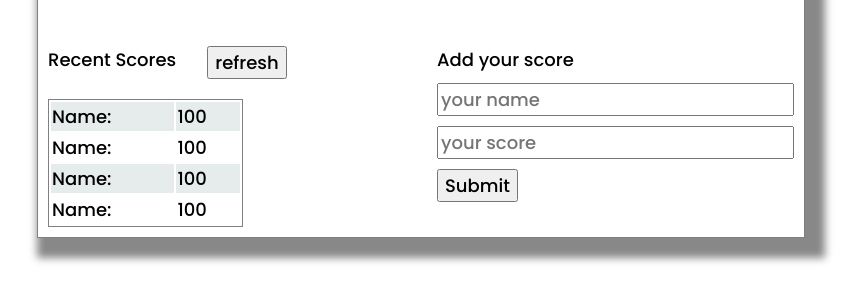
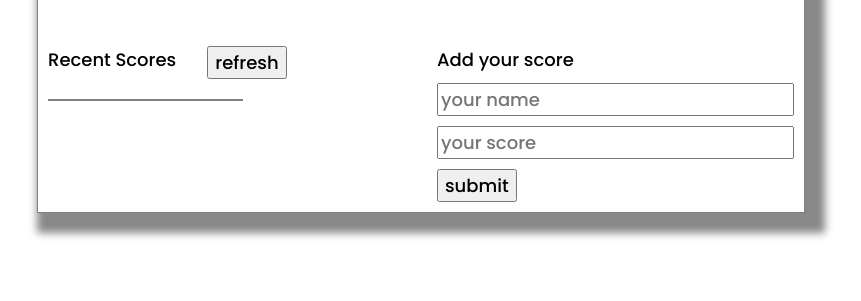
Before and after one commit to tawakuliKH/The-Leaderboard, a website built with webpack: page src/index.html in a window 1280 px wide. Shown: the part 61-362 px from the top of the page, without its empty margins (227-1088 px from the left). Built offline with nearby package versions, Linux system fonts and the light colour scheme.

Commit message:
Update index.html file

```diff
--- a/src/index.html
+++ b/src/index.html
@@ -15,26 +15,10 @@
             <div class="scores">
                 <div class="scores-refresh">
                     <div class="recent">Recent Scores</div>
-                    <div class="refresh"><button>refresh</button></div>
+                    <div class="refresh"><button class="refresh-btn">refresh</button></div>
                 </div>
                 <div class="scores-table">
                     <table class="name-scores">
-                        <tr>
-                            <td>Name: </td>
-                            <td>100</td>
-                        </tr>
-                        <tr>
-                            <td>Name: </td>
-                            <td>100</td>
-                        </tr>
-                        <tr>
-                            <td>Name: </td>
-                            <td>100</td>
-                        </tr>
-                        <tr>
-                            <td>Name: </td>
-                            <td>100</td>
-                        </tr>
 
                     </table>
                 </div>
@@ -42,9 +26,9 @@
             <div class="add-new">
                 <div class="form-name">Add your score</div>
                 <form action="" class="form-input">
-                    <div class="your-name"><input type="text" placeholder="your name"></div>
-                    <div class="your-score"><input type="text" placeholder="your score"></div>
-                    <div class="submit"><input type="submit"></div>
+                    <div ><input type="text" class="your-name" placeholder="your name"></div>
+                    <div ><input type="number" class="your-score" placeholder="your score"></div>
+                    <div ><input type="button" class="submit" value="submit"></div>
                 </form>
             </div>
         </div>
```
